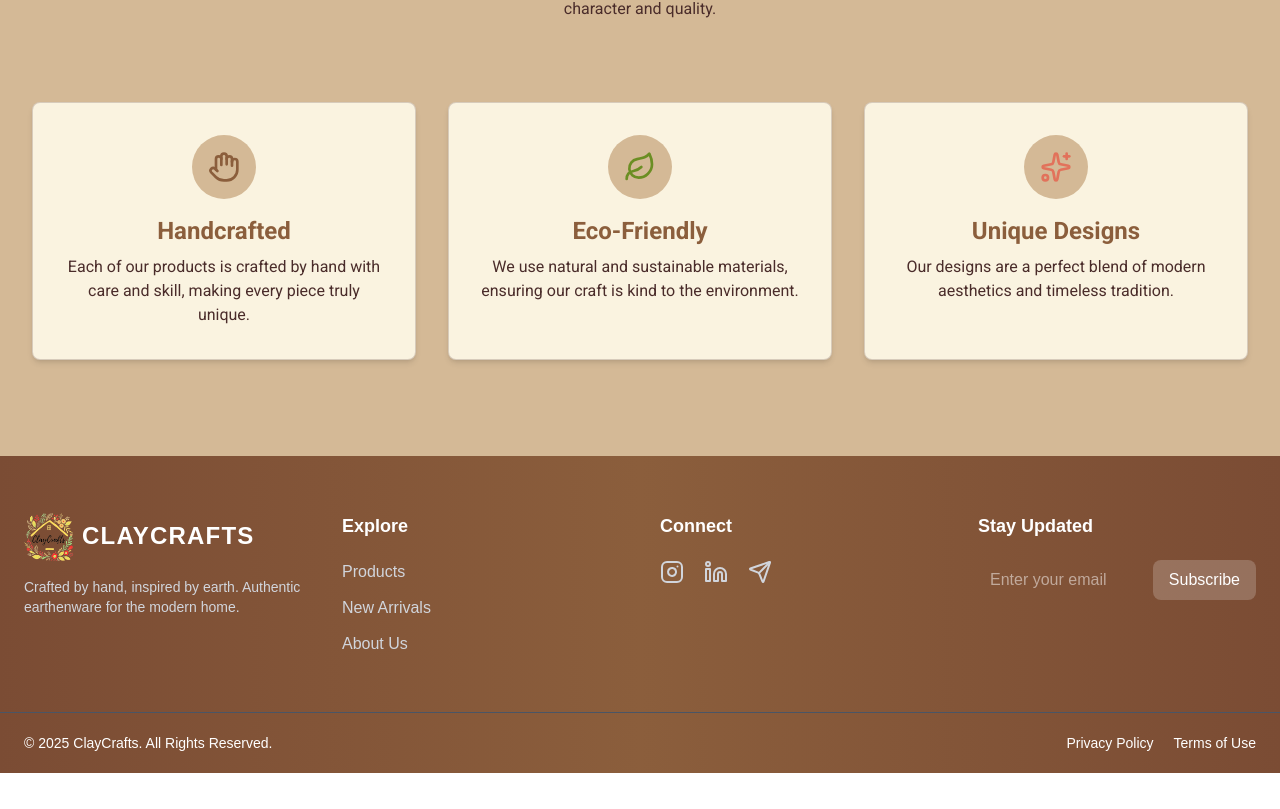
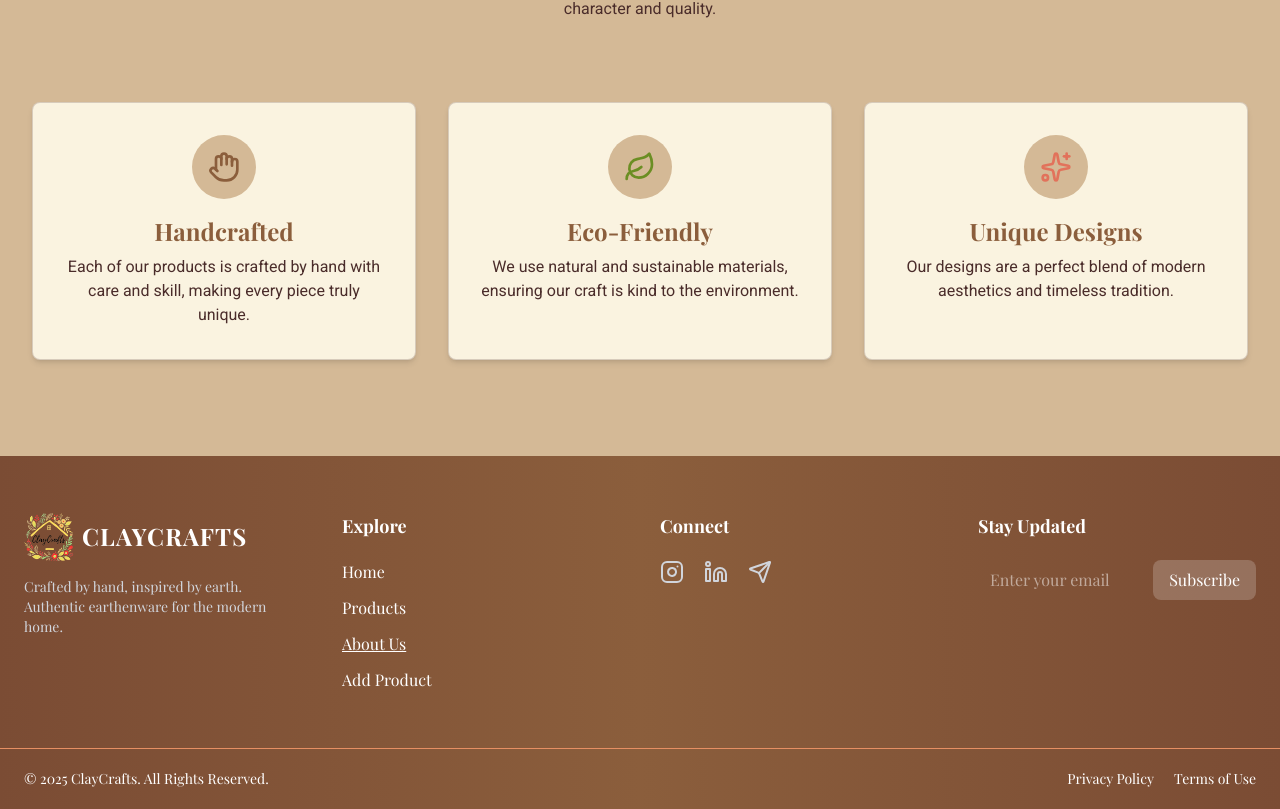
Before and after one commit to sanjidaRimi023/clay-crafts, a Next.js app: page /about in a window 1280 px wide. Shown: the part 325-1134 px from the top of the page. Before the commit the page ends 1098 px from the top, so only its background shows below. Built offline with nearby package versions, Linux system fonts and the light colour scheme; no server answers.

Commit message:
complete

```diff
--- a/src/app/(auth)/login/components/login-form.jsx
+++ b/src/app/(auth)/login/components/login-form.jsx
@@ -1,6 +1,5 @@
 "use client";
 import React, { useState } from "react";
-
 import { Eye, EyeClosed, Key, Mail } from "lucide-react";
 import { signIn } from "next-auth/react";
 import toast from "react-hot-toast";
@@ -35,7 +34,7 @@ export default function LoginForm() {
   };
   return (
     <>
-      <form onSubmit={handleSubmit} className="space-y-6">
+      <form onSubmit={handleSubmit} className="space-y-6 roboto">
         {}
         <div className="space-y-2">
           <label
--- /dev/null
+++ b/src/app/(auth)/login/loading.jsx
@@ -0,0 +1,51 @@
+"use client";
+import React from "react";
+
+export default function Loading() {
+  return (
+    <div className="flex flex-col gap-4 items-center bg-[#FAF3E0] justify-center min-h-screen">
+
+        <div className="w-8 h-8 relative transform rotate-45">
+          <div
+            className="absolute  bg-[#E2725B] w-3.5 h-3.5 animate-ping"
+            style={{
+              top: 0,
+              left: 0,
+              animationDuration: "1.2s",
+            }}
+          ></div>
+          <div
+            className="absolute bg-[#E2725B] w-3.5 h-3.5 animate-ping"
+            style={{
+              top: 0,
+              right: 0,
+              animationDuration: "1.2s",
+              animationDelay: "0.15s",
+            }}
+          ></div>
+          <div
+            className="absolute bg-[#E2725B] w-3.5 h-3.5 animate-ping"
+            style={{
+              bottom: 0,
+              right: 0,
+              animationDuration: "1.2s",
+              animationDelay: "0.3s",
+            }}
+          ></div>
+          <div
+            className="absolute bg-[#E2725B] w-3.5 h-3.5 animate-ping"
+            style={{
+              bottom: 0,
+              left: 0,
+              animationDuration: "1.2s",
+              animationDelay: "0.45s",
+            }}
+          ></div>
+        </div>
+
+           <p className="text-lg font-semibold text-[#a8754e]">
+          Crafting beauty, please wait...
+        </p>
+    </div>
+  );
+}
--- a/src/app/(auth)/login/page.jsx
+++ b/src/app/(auth)/login/page.jsx
@@ -1,6 +1,5 @@
 "use client";
 import Link from "next/link";
-
 import LoginForm from "./components/login-form";
 
 export default function LoginPage() {
--- a/src/app/(auth)/register/components/register-form.jsx
+++ b/src/app/(auth)/register/components/register-form.jsx
@@ -11,7 +11,7 @@ export default function RegisterForm() {
   const [loading, setLoading] = useState(false);
   const router = useRouter()
   const searchParams = useSearchParams();
-  const redirectPath = searchParams.get("redirect" | "/");
+  const redirectPath = searchParams.get("redirect") || "/products";
   const togglePasswordVisibility = () => {
     setPasswordVisible(!passwordVisible);
   };
--- /dev/null
+++ b/src/app/(auth)/register/loading.jsx
@@ -0,0 +1,51 @@
+"use client";
+import React from "react";
+
+export default function Loading() {
+  return (
+    <div className="flex flex-col gap-4 items-center bg-[#FAF3E0] justify-center min-h-screen">
+
+        <div className="w-8 h-8 relative transform rotate-45">
+          <div
+            className="absolute  bg-[#E2725B] w-3.5 h-3.5 animate-ping"
+            style={{
+              top: 0,
+              left: 0,
+              animationDuration: "1.2s",
+            }}
+          ></div>
+          <div
+            className="absolute bg-[#E2725B] w-3.5 h-3.5 animate-ping"
+            style={{
+              top: 0,
+              right: 0,
+              animationDuration: "1.2s",
+              animationDelay: "0.15s",
+            }}
+          ></div>
+          <div
+            className="absolute bg-[#E2725B] w-3.5 h-3.5 animate-ping"
+            style={{
+              bottom: 0,
+              right: 0,
+              animationDuration: "1.2s",
+              animationDelay: "0.3s",
+            }}
+          ></div>
+          <div
+            className="absolute bg-[#E2725B] w-3.5 h-3.5 animate-ping"
+            style={{
+              bottom: 0,
+              left: 0,
+              animationDuration: "1.2s",
+              animationDelay: "0.45s",
+            }}
+          ></div>
+        </div>
+
+           <p className="text-lg font-semibold text-[#a8754e]">
+           please wait...
+        </p>
+    </div>
+  );
+}
--- a/src/app/(auth)/register/page.jsx
+++ b/src/app/(auth)/register/page.jsx
@@ -14,13 +14,13 @@ const RegisterPage = () => {
         </p>
         <RegisterForm />
         {/* OR Divider */}
-        <div className="flex items-center my-6">
+        {/* <div className="flex items-center my-6">
           <hr className="flex-grow border-t border-[#C9A66B]" />
           <span className="mx-4 text-sm text-[#F5E6D3]">Or sign in with</span>
           <hr className="flex-grow border-t border-[#C9A66B]" />
-        </div>
+        </div> */}
 
-        {/* Social Sign-in */}
+        {/* Social Sign-in
         <div className="flex justify-center space-x-4">
           <button
             aria-label="Sign in with Google"
@@ -32,7 +32,7 @@ const RegisterPage = () => {
               className="h-6 w-6"
             />
           </button>
-        </div>
+        </div> */}
       </div>
     </section>
   );
--- a/src/app/about/page.jsx
+++ b/src/app/about/page.jsx
@@ -8,13 +8,13 @@ export default function About() {
           {/* Section Title */}
           <div className="text-center flex flex-col items-center mb-12 md:mb-16">
             <h2
-              className="font-playfair text-4xl md:text-5xl font-bold text-[#8B5E3C] mb-4"
+              className="playfair text-4xl md:text-5xl font-bold text-[#8B5E3C] mb-4"
               style={{ textShadow: "1px 1px 2px rgba(74, 44, 42, 0.1)" }}
             >
               The Story of Our Craft
             </h2>
 
-            <p className="text-[#4A2C2A] mb-4 leading-relaxed">
+            <p className="text-[#4A2C2A] mb-4 leading-relaxed roboto">
               Every piece is shaped with care, tradition, and a love for the
               earth. Discover the story behind our art. Our journey began with a
               deep passion for the purity of clay and the art of handcrafting.
@@ -35,10 +35,10 @@ export default function About() {
                   <Hand className="w-8 h-8 text-[#8B5E3C]" />
                 </div>
               </div>
-              <h4 className="font-playfair text-2xl font-semibold text-[#8B5E3C] mb-2">
+              <h4 className="playfair text-2xl font-semibold text-[#8B5E3C] mb-2">
                 Handcrafted
               </h4>
-              <p className="text-[#4A2C2A]">
+              <p className="text-[#4A2C2A] roboto">
                 Each of our products is crafted by hand with care and skill,
                 making every piece truly unique.
               </p>
@@ -51,10 +51,10 @@ export default function About() {
                   <Leaf className="w-8 h-8 text-[#6B8E23]" />
                 </div>
               </div>
-              <h4 className="font-playfair text-2xl font-semibold text-[#8B5E3C] mb-2">
+              <h4 className="playfair text-2xl font-semibold text-[#8B5E3C] mb-2">
                 Eco-Friendly
               </h4>
-              <p className="text-[#4A2C2A]">
+              <p className="text-[#4A2C2A] roboto">
                 We use natural and sustainable materials, ensuring our craft is
                 kind to the environment.
               </p>
@@ -67,10 +67,10 @@ export default function About() {
                   <Sparkles className="w-8 h-8 text-[#E2725B]" />
                 </div>
               </div>
-              <h4 className="font-playfair text-2xl font-semibold text-[#8B5E3C] mb-2">
+              <h4 className="playfair text-2xl font-semibold text-[#8B5E3C] mb-2">
                 Unique Designs
               </h4>
-              <p className="text-[#4A2C2A]">
+              <p className="text-[#4A2C2A] roboto">
                 Our designs are a perfect blend of modern aesthetics and
                 timeless tradition.
               </p>
--- a/src/app/addproduct/page.jsx
+++ b/src/app/addproduct/page.jsx
@@ -181,7 +181,7 @@ const AddProduct = () => {
   };
 
   return (
-    <div className="min-h-screen p-4 sm:p-6 md:p-8 bg-[#FAF3E0] flex items-center justify-center font-sans">
+    <div className="min-h-screen p-4 sm:p-6 md:p-8 bg-[#FAF3E0] flex items-center justify-center playfair">
       <form
         onSubmit={handleSubmit(onSubmit)}
         className="w-full max-w-4xl bg-[#D4B996] p-8 rounded-2xl shadow-2xl shadow-[#4A2C2A]/20 space-y-6"
--- a/src/app/components/footer.jsx
+++ b/src/app/components/footer.jsx
@@ -1,20 +1,27 @@
 "use client";
-import { Instagram, Linkedin, Send, ArrowUp } from "lucide-react";
+import {
+  Instagram,
+  Linkedin,
+  Send,
+  ArrowUp,
+  ArrowUpRightSquare,
+} from "lucide-react";
 import Image from "next/image";
 import Link from "next/link";
 import React, { useState, useEffect } from "react";
 import { motion } from "framer-motion";
 import toast from "react-hot-toast";
+import { usePathname } from "next/navigation";
 
 export default function Footer() {
   const [email, setEmail] = useState("");
   const [subscribed, setSubscribed] = useState(false);
   const [showScrollTop, setShowScrollTop] = useState(false);
-
+  const pathname = usePathname();
 
   const handleSubscribe = (e) => {
     e.preventDefault();
-    toast.success("Thank your for Subscritption")
+    toast.success("Thank your for Subscritption");
     // if (email.trim() !== "") {
     //   setSubscribed(true);
     //   console.log("Subscribed with:", email);
@@ -24,7 +31,6 @@ export default function Footer() {
     //   }, 3000);
     // }
   };
-
 
   useEffect(() => {
     const toggleVisibility = () => {
@@ -43,13 +49,20 @@ export default function Footer() {
   };
 
   return (
-    <footer className="relative font-sans bg-gradient-to-r from-[#7B4C34] via-[#8B5E3C] to-[#7B4C34] text-white">
+    <footer className="relative playfair bg-gradient-to-r from-[#7B4C34] via-[#8B5E3C] to-[#7B4C34] text-white">
       <div className="container px-6 py-14 mx-auto grid grid-cols-1 md:grid-cols-2 lg:grid-cols-4 gap-10">
         {/* Brand Info */}
         <div>
           <Link href="/" className="flex items-center space-x-2">
-            <Image src="/logo.png" alt="ClayCrafts Logo" width={50} height={50} />
-            <span className="text-2xl font-bold tracking-wider">CLAYCRAFTS</span>
+            <Image
+              src="/logo.png"
+              alt="ClayCrafts Logo"
+              width={50}
+              height={50}
+            />
+            <span className="text-2xl font-bold tracking-wider">
+              CLAYCRAFTS
+            </span>
           </Link>
           <p className="mt-4 text-sm text-gray-300">
             Crafted by hand, inspired by earth. Authentic earthenware for the
@@ -60,30 +73,56 @@ export default function Footer() {
         {/* Explore Links */}
         <div>
           <p className="font-semibold text-lg">Explore</p>
-          <div className="flex flex-col mt-5 space-y-3">
-            {["Products", "New Arrivals", "About Us"].map((link, i) => (
-              <a
-                key={i}
-                href="#"
-                className="text-gray-300 transition-all duration-300 hover:text-white hover:translate-x-1"
+
+            <ul className="flex flex-col mt-5 space-y-3">
+              <Link href="/" className={pathname === "/" ? "underline " : ""}>
+                Home
+              </Link>
+              <Link
+                href="/products"
+                className={pathname === "/products" ? "underline " : ""}
               >
-                {link}
-              </a>
-            ))}
-          </div>
+                Products
+              </Link>
+              <Link
+                href="/about"
+                className={pathname === "/about" ? "underline " : ""}
+              >
+                About Us
+              </Link>
+              <Link
+                href="/addproduct"
+                className={pathname === "/addproduct" ? "underline " : ""}
+              >
+                Add Product
+              </Link>
+            </ul>
+
         </div>
 
         {/* Connect */}
         <div>
           <p className="font-semibold text-lg">Connect</p>
           <div className="flex items-center mt-5 space-x-5">
-            <motion.a whileHover={{ scale: 1.2 }} href="#" aria-label="Instagram">
+            <motion.a
+              whileHover={{ scale: 1.2 }}
+              href="#"
+              aria-label="Instagram"
+            >
               <Instagram className="text-gray-300 hover:text-white" />
             </motion.a>
-            <motion.a whileHover={{ scale: 1.2 }} href="#" aria-label="LinkedIn">
+            <motion.a
+              whileHover={{ scale: 1.2 }}
+              href="#"
+              aria-label="LinkedIn"
+            >
               <Linkedin className="text-gray-300 hover:text-white" />
             </motion.a>
-            <motion.a whileHover={{ scale: 1.2 }} href="mailto:info@claycrafts.com" aria-label="Email">
+            <motion.a
+              whileHover={{ scale: 1.2 }}
+              href="mailto:info@claycrafts.com"
+              aria-label="Email"
+            >
               <Send className="text-gray-300 hover:text-white" />
             </motion.a>
           </div>
@@ -118,14 +157,18 @@ export default function Footer() {
         </div>
       </div>
 
-      <hr className="border-gray-600" />
+      <hr className="border-[#e68f63]" />
 
       {/* Footer Bottom */}
       <div className="flex flex-col sm:flex-row justify-between items-center text-sm px-6 py-5">
         <p>© {new Date().getFullYear()} ClayCrafts. All Rights Reserved.</p>
         <div className="flex items-center mt-3 space-x-5 sm:mt-0">
-          <a href="#" className="hover:underline">Privacy Policy</a>
-          <a href="#" className="hover:underline">Terms of Use</a>
+          <a href="#" className="hover:underline">
+            Privacy Policy
+          </a>
+          <a href="#" className="hover:underline">
+            Terms of Use
+          </a>
         </div>
       </div>
 
--- a/src/app/components/navbar.jsx
+++ b/src/app/components/navbar.jsx
@@ -58,7 +58,7 @@ export default function Navbar() {
                     Dashboard
                   </Link>
                   <button
-                    onClick={() => signOut({ callbackUrl: "/login" })}
+                    onClick={() => signOut({ callbackUrl: "/" })}
                     className="w-full text-left px-4 py-2 hover:bg-gray-100"
                   >
                     Logout
@@ -113,7 +113,7 @@ export default function Navbar() {
                 Dashboard
               </Link>
               <button
-                onClick={() => signOut({ callbackUrl: "/login" })}
+                onClick={() => signOut({ callbackUrl: "/" })}
                 className="bg-white text-[#a8754e] px-4 py-1 rounded"
               >
                 Logout
```
